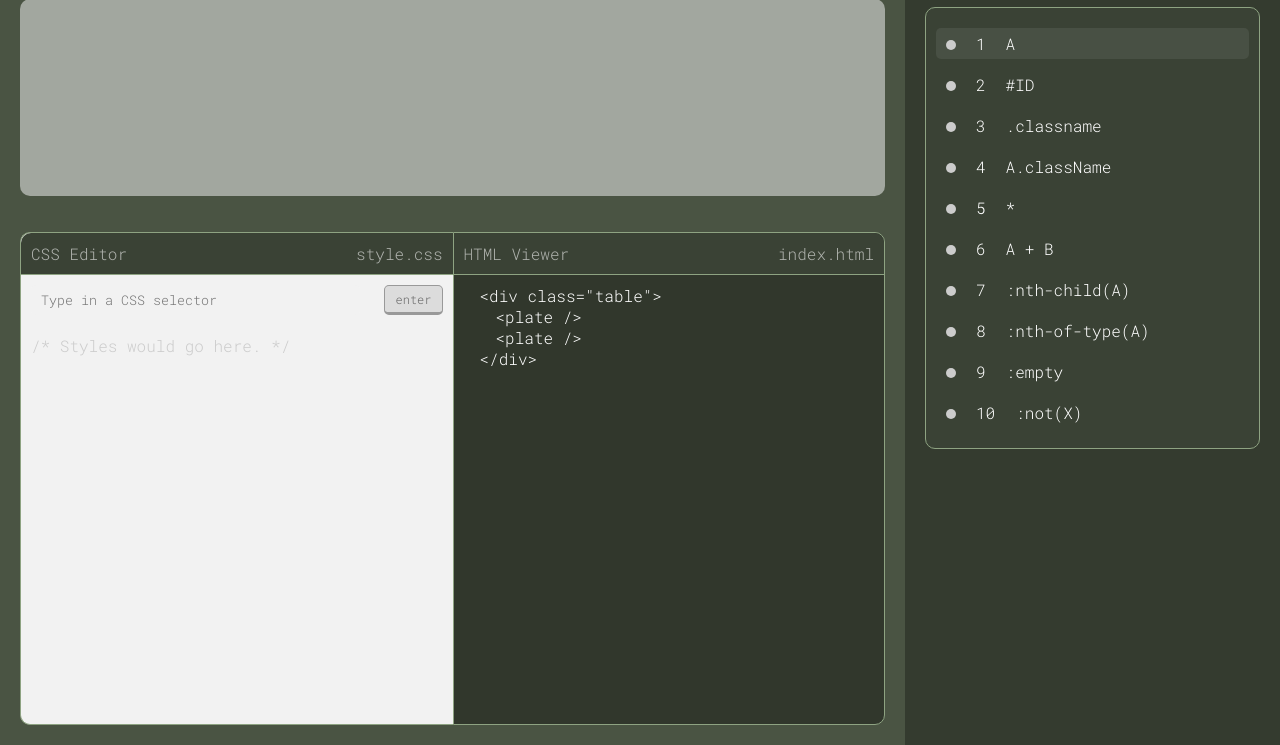
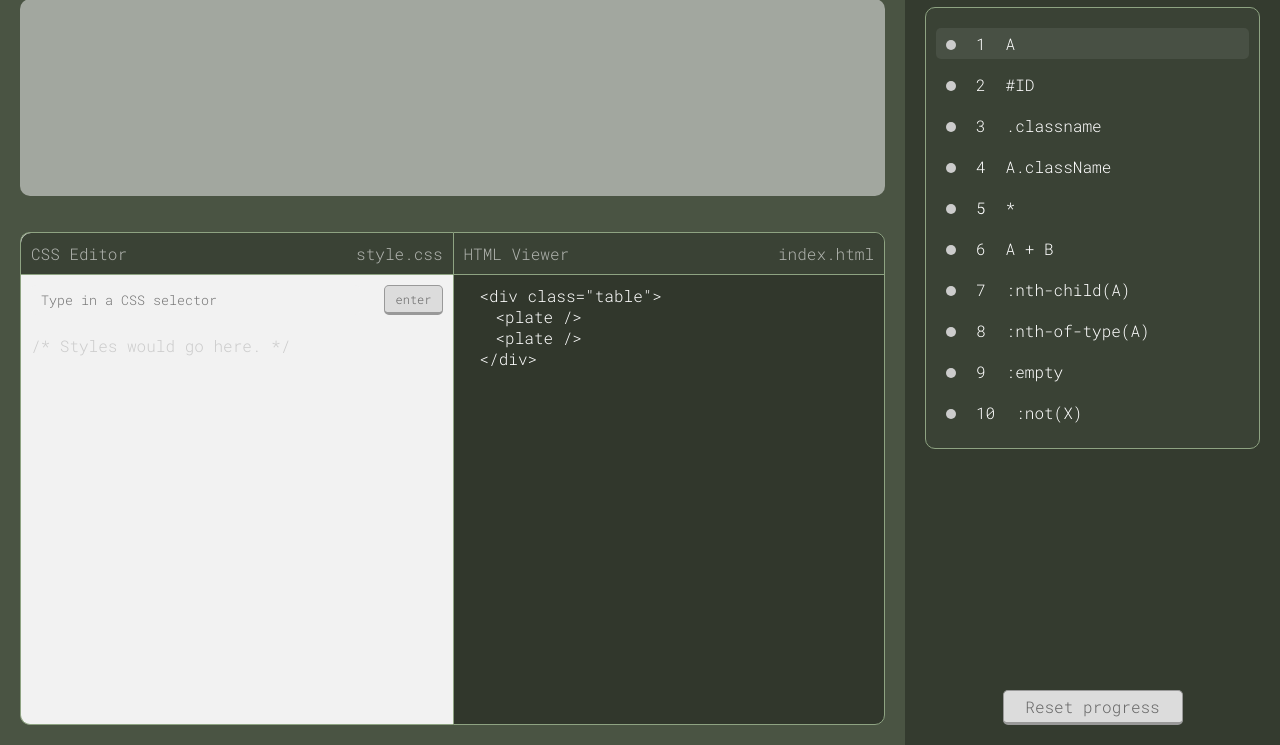
Before and after one commit to vulGUN/training_css_selectors_app, a website built with webpack: page rs-css/src/index.html in a window 1280 px wide. Shown: the part 55-800 px from the top of the page. Built offline with nearby package versions, Linux system fonts and the light colour scheme.

Commit message:
refactor: add some code and styles

```diff
--- a/rs-css/src/components/levels/levels.css
+++ b/rs-css/src/components/levels/levels.css
@@ -4,6 +4,7 @@
 }
 
 .levels {
+  position: relative;
   background: rgba(0, 0, 0, 0.3);
   padding: 10px 20px;
   grid-area: 1 / 3 / 4 / 4;
@@ -84,6 +85,26 @@
   transition: 0.3s all;
 }
 
+.levels__reset-btn {
+  position: absolute;
+  bottom: 20px;
+  left: 50%;
+  transform: translateX(-50%);
+  margin: 0 auto;
+  background: #dcdcdc;
+  display: block;
+  width: 180px;
+  border-radius: 5px;
+  padding: 5px 10px;
+  color: #666;
+  border: solid 1px #999;
+  border-bottom: solid 3px #999;
+  font-size: 1em;
+  text-align: center;
+  cursor: pointer;
+  user-select: none;
+}
+
 .current {
   background-color: #f3f3f314;
 }
--- a/rs-css/src/components/levels/levels.ts
+++ b/rs-css/src/components/levels/levels.ts
@@ -10,11 +10,23 @@ export class Levels {
 
   private readonly CODE_SCREEN: CodeScreen = new CodeScreen();
 
-  private prevBtn: HTMLElement = this.createLevelsPrevBtn();
+  private readonly prevBtn: HTMLElement = this.createLevelsPrevBtn();
 
-  private nextBtn: HTMLElement = this.createLevelsNextBtn();
+  private readonly nextBtn: HTMLElement = this.createLevelsNextBtn();
+
+  private readonly LEVELS_LIST: HTMLElement = this.createLevelList();
+
+  public readonly LEVELS_RESET: HTMLElement = this.createLevelsResetBtn();
 
   private currentLevel = 0;
+
+  private createLevelsResetBtn(): HTMLElement {
+    const levelResetBtn = document.createElement(this.DIV_SELECTOR);
+    levelResetBtn.classList.add('levels__reset-btn');
+    levelResetBtn.innerText = 'Reset progress';
+
+    return levelResetBtn;
+  }
 
   private createLevelsPrevBtn(): HTMLElement {
     const levelNavigationPrev = document.createElement(this.DIV_SELECTOR);
@@ -32,6 +44,13 @@ export class Levels {
 
   public getCurrentLevel(): number {
     return this.currentLevel;
+  }
+
+  private createLevelList(): HTMLElement {
+    const levelsList = document.createElement(this.DIV_SELECTOR);
+    levelsList.classList.add('levels__list');
+
+    return levelsList;
   }
 
   public createLevelsLayout(): DocumentFragment {
@@ -56,9 +75,6 @@ export class Levels {
     const levelNavigation = document.createElement('div');
     levelNavigation.classList.add('levels__header-nav');
 
-    const levelList = document.createElement('div');
-    levelList.classList.add('levels__list');
-
     const levelListItems = this.generateLevelsList();
 
     const levelListItemTitle = document.createElement('div');
@@ -70,9 +86,9 @@ export class Levels {
 
     levelsHeader.append(levelHeaderLeftSide, levelHeaderRightSide);
 
-    levelList.appendChild(levelListItems);
+    this.LEVELS_LIST.appendChild(levelListItems);
 
-    levelsContainer.append(levelsHeader, levelList);
+    levelsContainer.append(levelsHeader, this.LEVELS_LIST, this.LEVELS_RESET);
 
     fragment.appendChild(levelsContainer);
 
@@ -135,10 +151,10 @@ export class Levels {
       this.currentLevel -= 1;
     }
 
-    this.correctAnswer();
+    this.nextLevel();
   }
 
-  public correctAnswer(): void {
+  private nextLevel(): void {
     const codeScreenBodyText: HTMLElement = checkQuerySelector('.code-screen__body-text');
     const levelNumberText: HTMLElement = checkQuerySelector('.levels__header-text');
     const title: HTMLElement = checkQuerySelector('.layout-screen__title');
```
